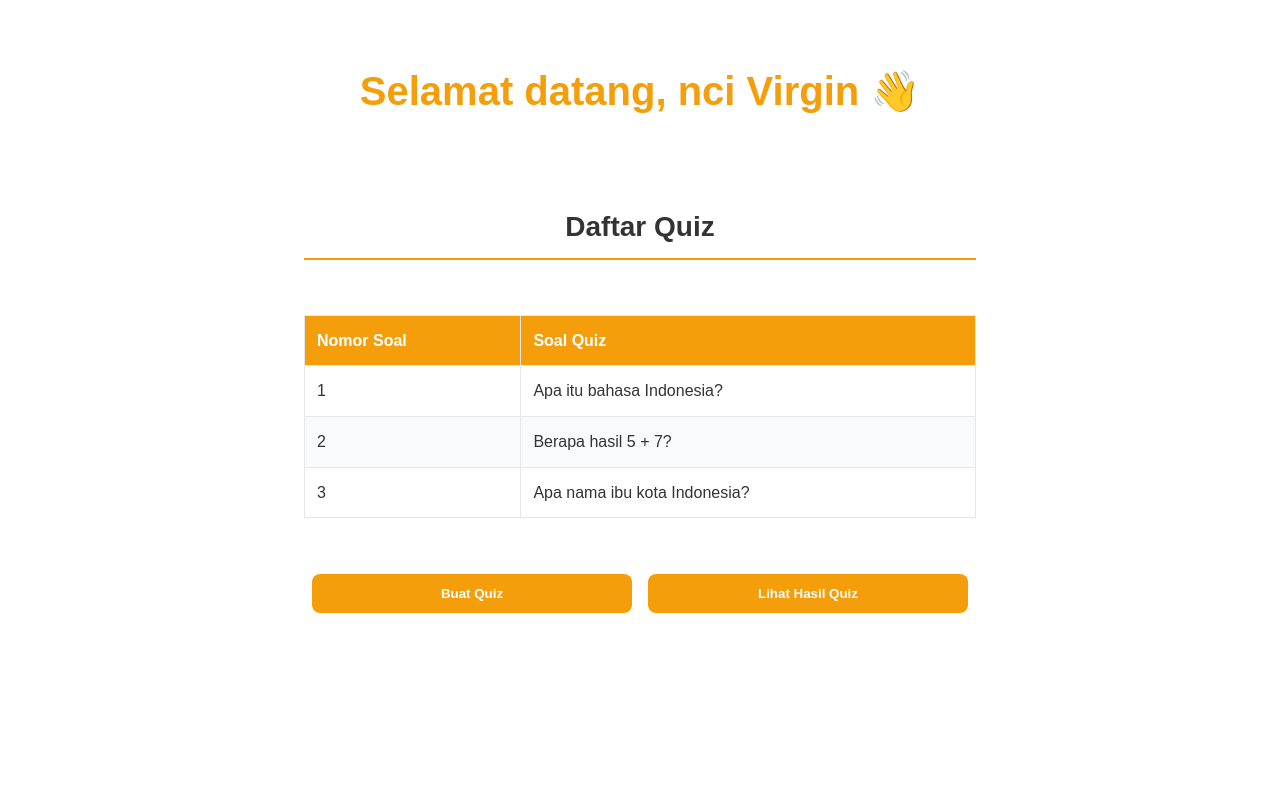
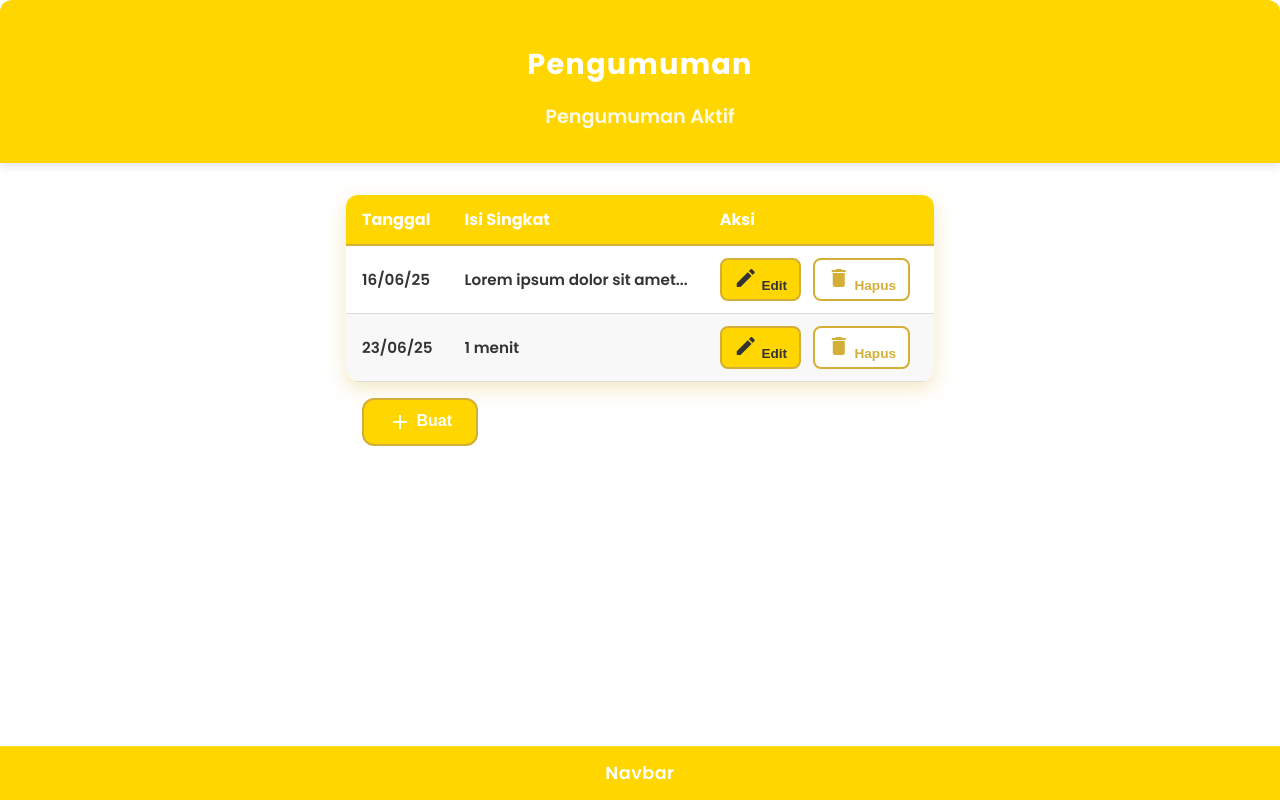
Before and after one commit to russell026/daftar-materi, a plain HTML site: page index.html in a window 1280 px wide. Drawn offline with Linux system fonts and the light colour scheme.

Commit message:
Update index.html

```diff
--- a/index.html
+++ b/index.html
@@ -3,155 +3,271 @@
 <head>
 <meta charset="UTF-8" />
 <meta name="viewport" content="width=device-width, initial-scale=1" />
-  <title>Daftar Quiz - Selamat Datang</title>
+<title>Pengumuman Aktif</title>
 <style>
-    /* Reset & base */
+  /* Reset and base */
   *, *::before, *::after {
     box-sizing: border-box;
   }
-
   body {
     margin: 0;
-      font-family: Arial, sans-serif;
-      background: #ffffff;
+    font-family: 'Poppins', sans-serif;
+    background: #fff;
     color: #333;
-      line-height: 1.6;
+    display: flex;
+    flex-direction: column;
     min-height: 100vh;
   }
 
-    /* Container */
-    .container {
-      max-width: 720px;
-      margin: 0 auto;
-      padding: 32px 24px;
-      display: flex;
-      flex-direction: column;
-      gap: 32px;
+  /* Colors */
+  :root {
+    --yellow: #FFD600;
+    --yellow-dark: #D4AF37;
+    --white: #FFFFFF;
+    --gray-light: #F8F8F8;
+    --gray-medium: #999999;
+    --gray-dark: #555555;
   }
 
-    header h1 {
-      font-size: 2.5rem; /* ~40px */
-      color: #f59e0b; /* yellow-500 */
-      text-align: center;
+  /* Container for the page content */
+  .container {
+    flex: 1 0 auto;
+    max-width: 960px;
+    margin: 32px auto 24px;
+    padding: 0 16px;
   }
 
-    section {
-      display: flex;
-      flex-direction: column;
-      gap: 16px;
+  /* Header */
+  header {
+    text-align: center;
+    padding: 24px 16px 16px;
+    background: var(--yellow);
+    color: var(--white);
+    border-radius: 12px 12px 0 0;
+    box-shadow: 0 4px 8px rgb(0 0 0 / 0.1);
+    user-select: none;
+  }
+  header h1 {
+    font-weight: 700;
+    font-size: 1.8rem;
+    letter-spacing: 1.2px;
+    margin-bottom: 8px;
+  }
+  header h2 {
+    font-weight: 600;
+    font-size: 1.2rem;
+    color: var(--white);
+    opacity: 0.9;
   }
 
-    section > h2 {
-      font-size: 1.75rem; /* ~28px */
-      color: #333;
-      text-align: center;
-      border-bottom: 2px solid #f59e0b; /* yellow-500 */
-      padding-bottom: 8px;
+  /* Table container card */
+  .card {
+    background: var(--yellow);
+    border-radius: 12px;
+    box-shadow: 0 6px 20px rgb(212 175 55 / 0.3);
+    overflow-x: auto;
   }
 
-    /* Table */
+  /* Table for announcements */
   table {
     width: 100%;
     border-collapse: collapse;
-      margin-top: 16px;
+    background: var(--white);
+    border-radius: 12px;
+    overflow: hidden;
+  }
+  thead {
+    background: var(--yellow);
+    color: var(--white);
+  }
+  thead th {
+    padding: 12px 16px;
+    text-align: left;
+    font-weight: 700;
+    font-size: 1rem;
+    border-bottom: 2px solid var(--yellow-dark);
+  }
+  tbody tr:nth-child(even) {
+    background: var(--gray-light);
+  }
+  tbody td {
+    padding: 12px 16px;
+    font-size: 0.95rem;
+    vertical-align: middle;
+    border-bottom: 1px solid #ddd;
   }
 
-    th, td {
-      padding: 12px;
-      text-align: left;
-      border: 1px solid #e5e7eb; /* gray-300 */
+  /* Action buttons */
+  .btn {
+    cursor: pointer;
+    font-weight: 600;
+    font-size: 0.85rem;
+    border: none;
+    border-radius: 8px;
+    padding: 6px 12px;
+    margin-right: 8px;
+    min-width: 60px;
+    transition: background-color 0.2s ease;
+    user-select: none;
+  }
+  .btn-edit {
+    background-color: var(--yellow);
+    color: #333;
+    border: 2px solid var(--yellow-dark);
+  }
+  .btn-edit:hover,
+  .btn-edit:focus {
+    background-color: var(--yellow-dark);
+    color: var(--white);
+    outline: none;
+  }
+  .btn-delete {
+    background-color: white;
+    color: var(--yellow-dark);
+    border: 2px solid var(--yellow-dark);
+  }
+  .btn-delete:hover,
+  .btn-delete:focus {
+    background-color: var(--yellow-dark);
+    color: var(--white);
+    outline: none;
   }
 
-    th {
-      background-color: #f59e0b; /* yellow-500 */
-      color: white;
+  /* Create button */
+  .btn-create {
+    margin: 16px 0 14px 16px;
+    background-color: var(--yellow);
+    color: var(--white);
+    border: 2px solid var(--yellow-dark);
+    font-weight: 700;
+    font-size: 1rem;
+    padding: 10px 24px;
+    border-radius: 12px;
+    cursor: pointer;
+    user-select: none;
+    transition: background-color 0.3s ease;
+  }
+  .btn-create:hover,
+  .btn-create:focus {
+    background-color: var(--yellow-dark);
+    outline: none;
   }
 
-    tr:nth-child(even) {
-      background-color: #f9fafb; /* light gray */
-    }
-
-    /* Buttons */
-    .button-container {
-      display: flex;
-      justify-content: space-between;
-      margin-top: 24px;
-    }
-
-    .btn {
-      background-color: #f59e0b; /* yellow-500 */
-      color: white;
-      font-weight: bold;
-      padding: 12px 20px;
-      border: none;
-      border-radius: 8px;
-      cursor: pointer;
-      transition: background-color 0.3s ease;
-      flex: 1;
-      margin: 0 8px; /* spacing between buttons */
+  /* Footer navbar */
+  footer {
+    flex-shrink: 0;
+    background: var(--yellow);
+    color: var(--white);
     text-align: center;
-    }
-
-    .btn:hover {
-      background-color: #d97706; /* darker yellow */
+    padding: 14px 0;
+    font-weight: 600;
+    font-size: 1.1rem;
+    letter-spacing: 0.5px;
+    user-select: none;
+    box-shadow: inset 0 1px 0 rgb(255 255 255 / 0.15);
   }
 
   /* Responsive */
-    @media (max-width: 480px) {
+  @media (max-width: 640px) {
     header h1 {
-        font-size: 2rem; /* ~32px */
+      font-size: 1.4rem;
     }
-
-      section > h2 {
-        font-size: 1.5rem; /* ~24px */
+    header h2 {
+      font-size: 1rem;
     }
-
-      th, td {
-        padding: 8px; /* smaller padding on mobile */
+    .btn-create {
+      width: calc(100% - 32px);
+      margin: 16px auto 14px;
+      display: block;
+      text-align: center;
     }
-
-      .btn {
-        padding: 10px 16px; /* smaller button padding on mobile */
+    tbody td {
+      font-size: 0.9rem;
+      padding: 10px 12px;
+    }
+    thead, tbody tr {
+      display: block;
+    }
+    thead tr {
+      display: none;
+    }
+    tbody tr {
+      margin-bottom: 16px;
+      border-radius: 12px;
+      box-shadow: 0 3px 10px rgb(212 175 55 / 0.25);
+      background: var(--white);
+      padding: 12px 16px;
+    }
+    tbody td {
+      display: flex;
+      justify-content: space-between;
+      padding: 8px 0;
+      border: none;
+      border-bottom: 1px solid #eee;
+    }
+    tbody td:last-child {
+      border-bottom: none;
+      justify-content: flex-end;
+      gap: 8px;
     }
   }
 </style>
+<link href="https://fonts.googleapis.com/css2?family=Poppins:wght@600;700&display=swap" rel="stylesheet" />
+<link href="https://fonts.googleapis.com/icon?family=Material+Icons" rel="stylesheet" />
 </head>
 <body>
-  <div class="container" role="main">
   <header>
-      <h1>Selamat datang, nci Virgin 👋</h1>
+    <h1>Pengumuman</h1>
+    <h2>Pengumuman Aktif</h2>
   </header>
 
-    <section aria-labelledby="quiz-title">
-      <h2 id="quiz-title">Daftar Quiz</h2>
-      <table>
+  <main class="container" role="main" aria-label="Daftar pengumuman aktif">
+    <div class="card" role="region" aria-labelledby="tableTitle">
+      <table aria-describedby="tableDesc" tabindex="0">
+        <caption id="tableTitle" style="visibility:hidden; height:0; overflow:hidden;">Tabel pengumuman aktif</caption>
         <thead>
           <tr>
-            <th>Nomor Soal</th>
-            <th>Soal Quiz</th>
+            <th scope="col">Tanggal</th>
+            <th scope="col">Isi Singkat</th>
+            <th scope="col">Aksi</th>
           </tr>
         </thead>
         <tbody>
           <tr>
-            <td>1</td>
-            <td>Apa itu bahasa Indonesia?</td>
+            <td tabindex="0">16/06/25</td>
+            <td tabindex="0">Lorem ipsum dolor sit amet...</td>
+            <td>
+              <button class="btn btn-edit" aria-label="Edit pengumuman tanggal 16 Juni 2025">
+                <span class="material-icons" aria-hidden="true">edit</span> Edit
+              </button>
+              <button class="btn btn-delete" aria-label="Hapus pengumuman tanggal 16 Juni 2025">
+                <span class="material-icons" aria-hidden="true">delete</span> Hapus
+              </button>
+            </td>
           </tr>
           <tr>
-            <td>2</td>
-            <td>Berapa hasil 5 + 7?</td>
-          </tr>
-          <tr>
-            <td>3</td>
-            <td>Apa nama ibu kota Indonesia?</td>
+            <td tabindex="0">23/06/25</td>
+            <td tabindex="0">1 menit</td>
+            <td>
+              <button class="btn btn-edit" aria-label="Edit pengumuman tanggal 23 Juni 2025">
+                <span class="material-icons" aria-hidden="true">edit</span> Edit
+              </button>
+              <button class="btn btn-delete" aria-label="Hapus pengumuman tanggal 23 Juni 2025">
+                <span class="material-icons" aria-hidden="true">delete</span> Hapus
+              </button>
+            </td>
           </tr>
         </tbody>
       </table>
-    </section>
+    </div>
 
-    <div class="button-container">
-      <button class="btn" aria-label="Buat Quiz">Buat Quiz</button>
-      <button class="btn" aria-label="Lihat Hasil Quiz">Lihat Hasil Quiz</button>
-    </div>
-  </div>
+    <button class="btn-create" aria-label="Buat pengumuman baru">
+      <span class="material-icons" aria-hidden="true" style="vertical-align: middle;">add</span> Buat
+    </button>
+  </main>
+
+  <footer role="contentinfo" aria-label="Navigasi bawah">
+    Navbar
+  </footer>
 </body>
 </html>
```
Lines whose indentation alone changed are shown as unchanged.
